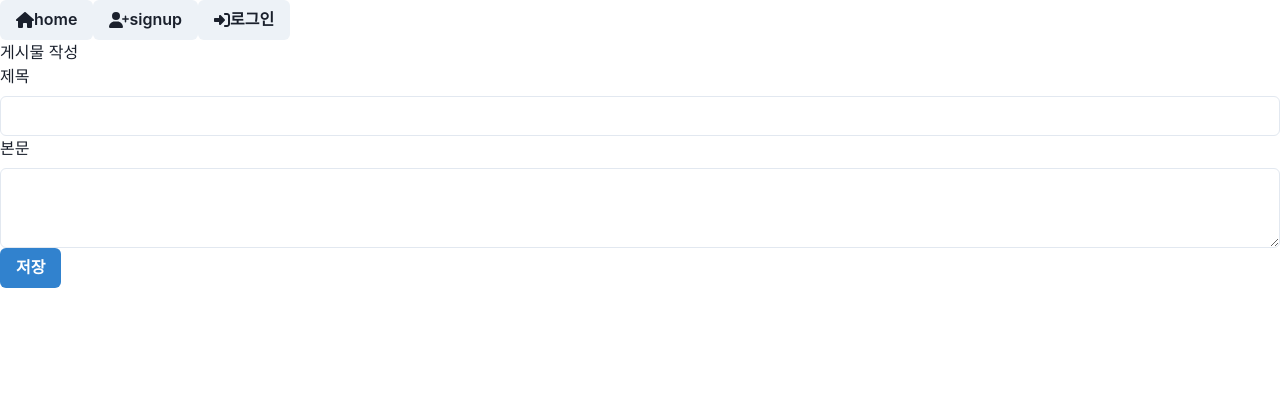
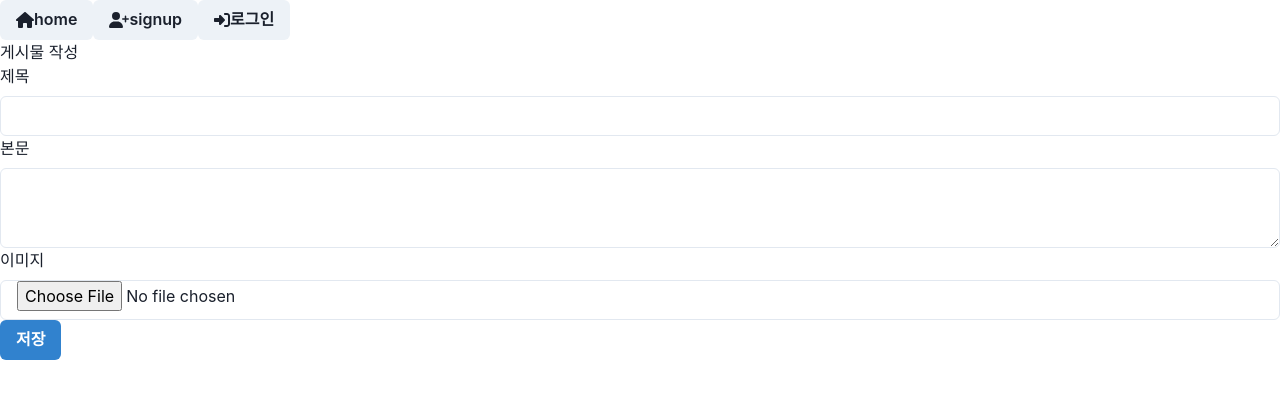
Before and after one commit to yasupeter/prj1-fe20231109, a React (Create React App) app: page /write in a window 1280 px wide. Shown: the top 398 px of the page. Built offline with nearby package versions, Linux system fonts and the light colour scheme; no server answers.

Commit message:
Mon, 11.20 파일 전송 추가 중

```diff
--- a/src/page/board/BoardWrite.js
+++ b/src/page/board/BoardWrite.js
@@ -14,6 +14,7 @@
 export function BoardWrite() {
   const [title, setTitle] = useState("");
   const [content, setContent] = useState("");
+  const [file, setFile] = useState(null);
   const [isSubmitting, setIsSubmitting] = useState(false);
 
   const toast = useToast();
@@ -22,9 +23,10 @@
   function handleSubmit() {
     setIsSubmitting(true);
     axios
-            .post("/api/board/add", {
+      .postForm("/api/board/add", {
         title,
         content,
+        file,
       })
       .then(() => {
         toast({
@@ -65,6 +67,14 @@
             onChange={(e) => setContent(e.target.value)}
           ></Textarea>
         </FormControl>
+        <FormControl>
+          <FormLabel>이미지</FormLabel>
+          <Input
+            type="file"
+            accept="image/*"
+            onChange={(e) => setFile(e.target.files[0])}
+          />
+        </FormControl>
 
         <Button
           isDisabled={isSubmitting}
```
Lines whose indentation alone changed are shown as unchanged.
